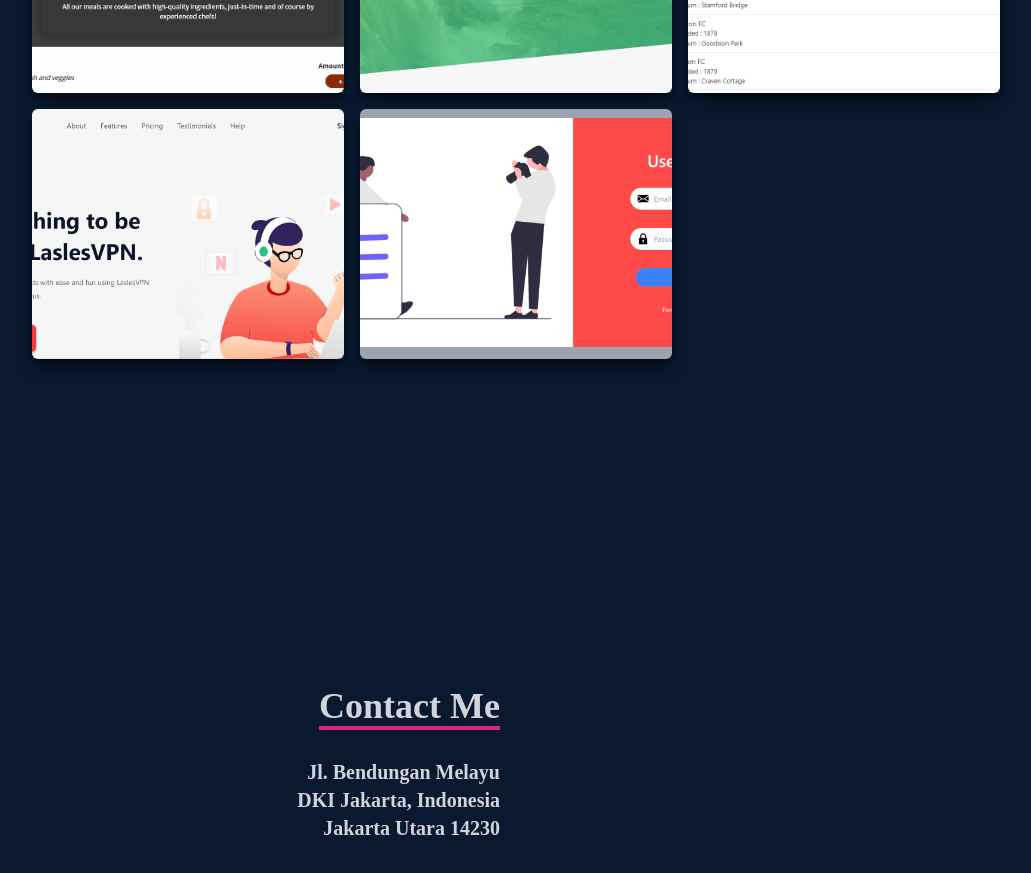
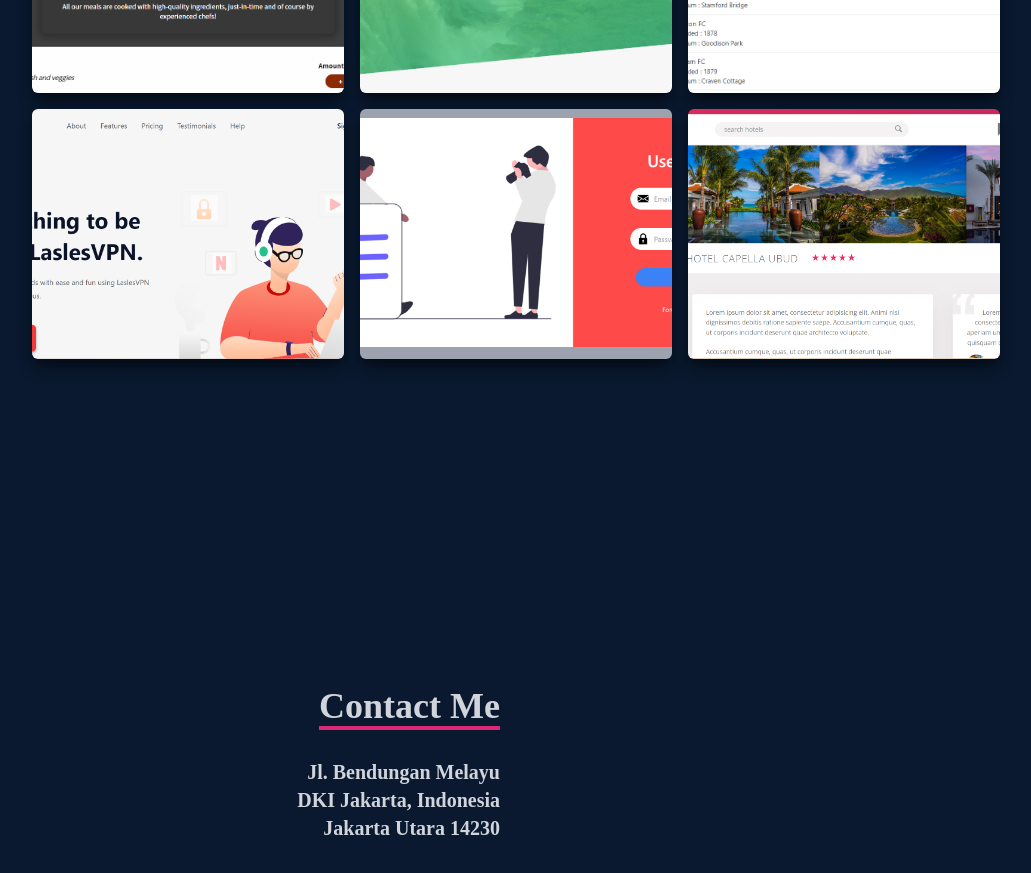
Before and after one commit to nordeeen/my-personal-portfolio, a React (Create React App) app: page / in a window 1280 px wide. Shown: the part 4131-5004 px from the top of the page, without its empty margins (124-1155 px from the left). Built offline with nearby package versions, Linux system fonts and the light colour scheme.

Commit message:
added yuktravel project

```diff
--- a/src/components/Work.js
+++ b/src/components/Work.js
@@ -4,6 +4,7 @@ import natoursTravel from "../assets/natours-travel.png";
 import eplWeb from '../assets/epl-web.png';
 import laslesVPN from '../assets/lp-laslesvpn.png';
 import userLogin from '../assets/users-login.png';
+import yukTravel from '../assets/yuktravel.png';
 import Project from "./Project";
 
 const projects = [
@@ -42,6 +43,13 @@ const projects = [
     linkPort: 'https://users-login-web.vercel.app/',
     linkGithub: 'https://github.com/nordeeen/Users-login-web',
   },
+  {
+    id: 6,
+    title: 'Yuk Travel Web',
+    imgBg: yukTravel,
+    linkPort: 'https://web-travel-gules.vercel.app/',
+    linkGithub: 'https://github.com/nordeeen/Web-Travel',
+  },
 ];
 
 
```
Also changed, not shown: src/assets/yuktravel.png (added).
